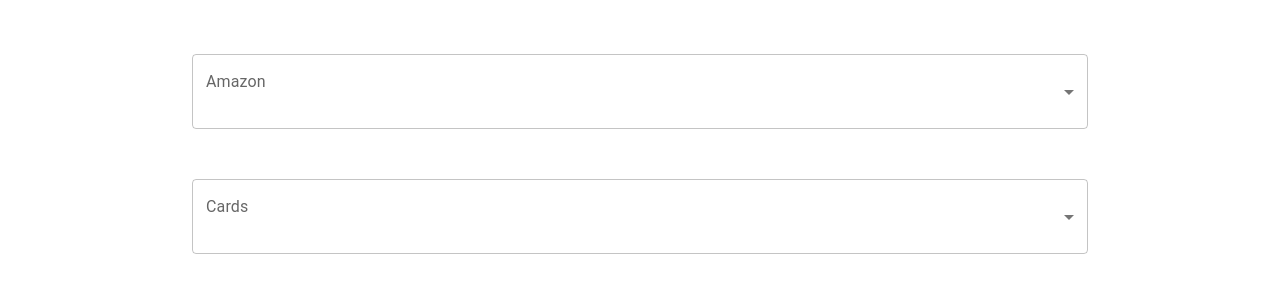
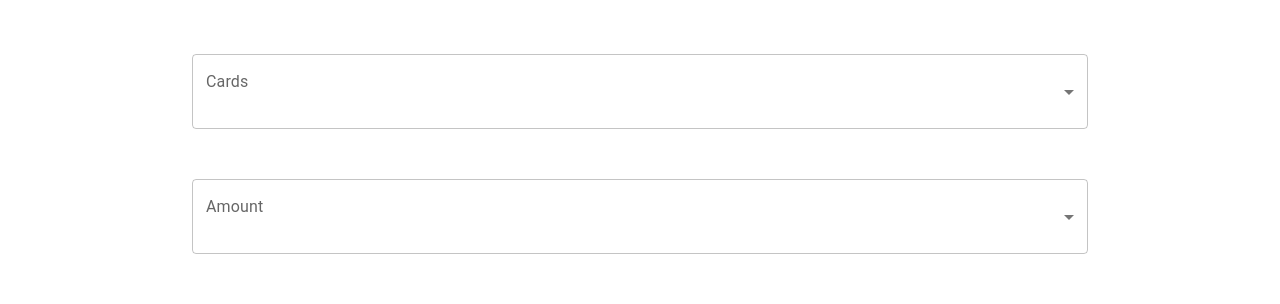
Before and after one commit to DasDeveloper/Health101, a React (Create React App) app in the folder client/: page /rewards in a window 1280 px wide. Shown: the part 353-657 px from the top of the page. Built offline with nearby package versions, Linux system fonts and the light colour scheme.

Commit message:
fixed the rewards fields

```diff
--- a/client/src/components/rewards.js
+++ b/client/src/components/rewards.js
@@ -15,19 +15,19 @@
         </div>
         <div className={RewardsCSS.dropdown}>
           <FormControl className={RewardsCSS.choice}>
-            <InputLabel>Amazon</InputLabel>
-            <Select sx={{ fontWeight: "bold", height: "75px" }} label="Amazon">
+            <InputLabel>Cards</InputLabel>
+            <Select sx={{ fontWeight: "bold", height: "75px" }} label="Cards">
+              <MenuItem value="Mastercard">Amazon</MenuItem>
+              <MenuItem value="Visa">Visa</MenuItem>
+              <MenuItem value="Interact">Mastercard</MenuItem>
+            </Select>
+          </FormControl>
+          <FormControl className={RewardsCSS.choice}>
+            <InputLabel>Amount</InputLabel>
+            <Select sx={{ fontWeight: "bold", height: "75px" }} label="Amount">
               <MenuItem value={20}>20$ (5000 points)</MenuItem>
               <MenuItem value={50}>50$ (15 000 points)</MenuItem>
               <MenuItem value={100}>100$ (25 000 points)</MenuItem>
-            </Select>
-          </FormControl>
-          <FormControl className={RewardsCSS.choice}>
-            <InputLabel>Cards</InputLabel>
-            <Select sx={{ fontWeight: "bold", height: "75px" }} label="Cards">
-              <MenuItem value="Mastercard">Mastercard</MenuItem>
-              <MenuItem value="Visa">Visa</MenuItem>
-              <MenuItem value="Interact">Interact</MenuItem>
             </Select>
           </FormControl>
         </div>
```
